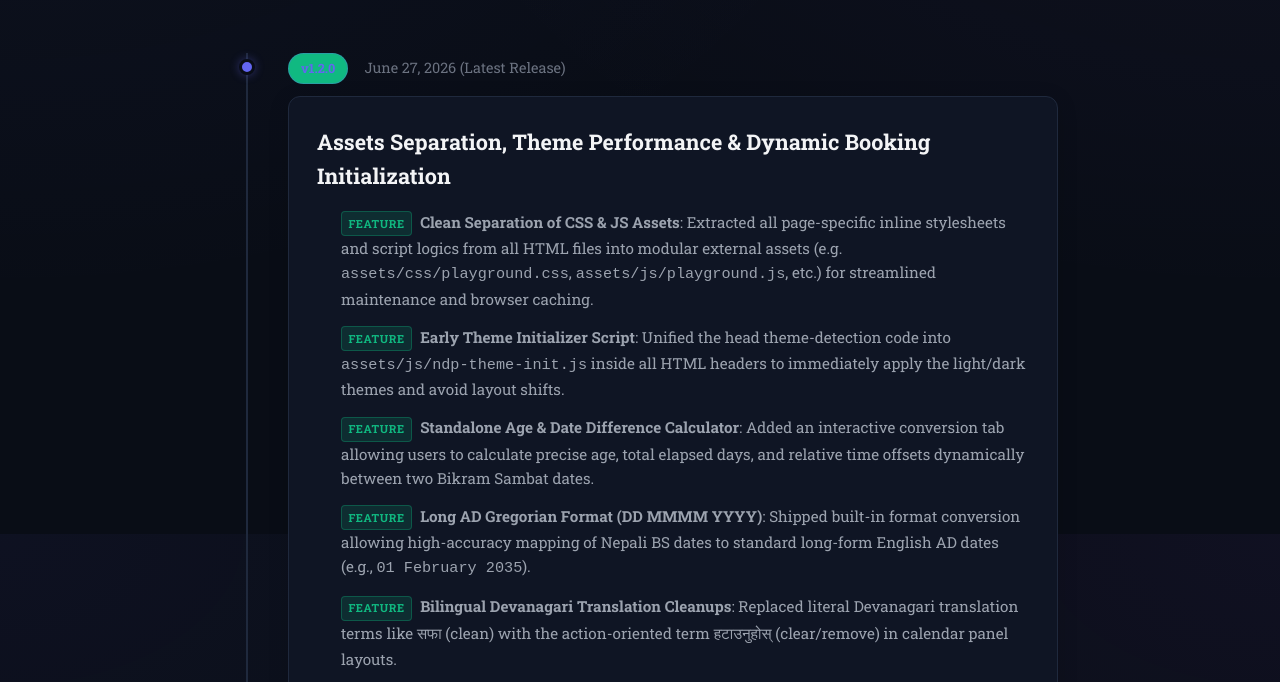
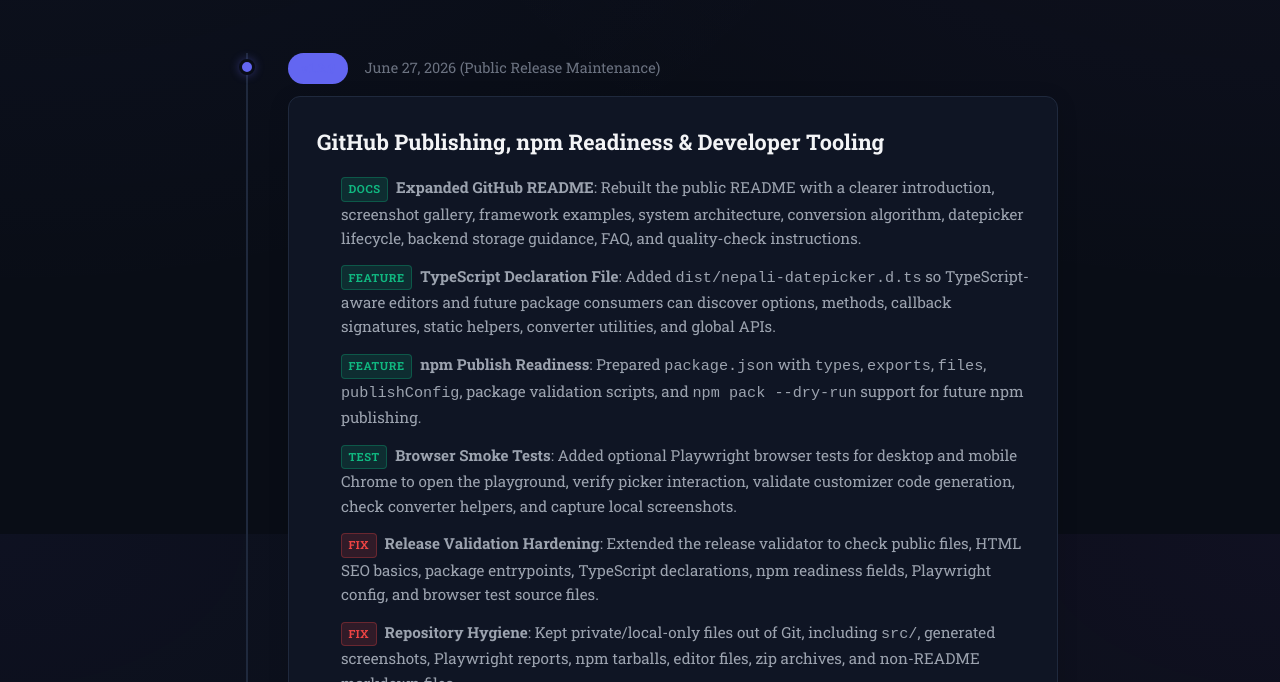
Before and after one commit to kushalkhadkaa/nepali-datepicker-studio, a website: page changelog.html in a window 1280 px wide. Shown: the part 266-948 px from the top of the page. Drawn offline with Linux system fonts and the light colour scheme.

Commit message:
docs: update changelog for release readiness

```diff
--- a/changelog.html
+++ b/changelog.html
@@ -61,12 +61,32 @@
 
     <div class="timeline">
 
+      <!-- Version 1.2.0 Maintenance -->
+      <div class="timeline-item">
+        <div class="timeline-dot"></div>
+        <div>
+          <span class="timeline-version-badge" style="background: #6366f1;">v1.2.0</span>
+          <span class="timeline-date">June 27, 2026 (Public Release Maintenance)</span>
+        </div>
+        <div class="timeline-card">
+          <h3 class="timeline-card-title">GitHub Publishing, npm Readiness & Developer Tooling</h3>
+          <ul class="change-list">
+            <li><span class="tag-badge tag-feature">Docs</span><strong>Expanded GitHub README</strong>: Rebuilt the public README with a clearer introduction, screenshot gallery, framework examples, system architecture, conversion algorithm, datepicker lifecycle, backend storage guidance, FAQ, and quality-check instructions.</li>
+            <li><span class="tag-badge tag-feature">Feature</span><strong>TypeScript Declaration File</strong>: Added <code>dist/nepali-datepicker.d.ts</code> so TypeScript-aware editors and future package consumers can discover options, methods, callback signatures, static helpers, converter utilities, and global APIs.</li>
+            <li><span class="tag-badge tag-feature">Feature</span><strong>npm Publish Readiness</strong>: Prepared <code>package.json</code> with <code>types</code>, <code>exports</code>, <code>files</code>, <code>publishConfig</code>, package validation scripts, and <code>npm pack --dry-run</code> support for future npm publishing.</li>
+            <li><span class="tag-badge tag-feature">Test</span><strong>Browser Smoke Tests</strong>: Added optional Playwright browser tests for desktop and mobile Chrome to open the playground, verify picker interaction, validate customizer code generation, check converter helpers, and capture local screenshots.</li>
+            <li><span class="tag-badge tag-fix">Fix</span><strong>Release Validation Hardening</strong>: Extended the release validator to check public files, HTML SEO basics, package entrypoints, TypeScript declarations, npm readiness fields, Playwright config, and browser test source files.</li>
+            <li><span class="tag-badge tag-fix">Fix</span><strong>Repository Hygiene</strong>: Kept private/local-only files out of Git, including <code>src/</code>, generated screenshots, Playwright reports, npm tarballs, editor files, zip archives, and non-README markdown files.</li>
+          </ul>
+        </div>
+      </div>
+
       <!-- Version 1.2.0 -->
       <div class="timeline-item">
         <div class="timeline-dot"></div>
         <div>
           <span class="timeline-version-badge" style="background: #10b981;">v1.2.0</span>
-          <span class="timeline-date">June 27, 2026 (Latest Release)</span>
+          <span class="timeline-date">June 27, 2026 (Feature Release)</span>
         </div>
         <div class="timeline-card">
           <h3 class="timeline-card-title">Assets Separation, Theme Performance & Dynamic Booking Initialization</h3>
```
